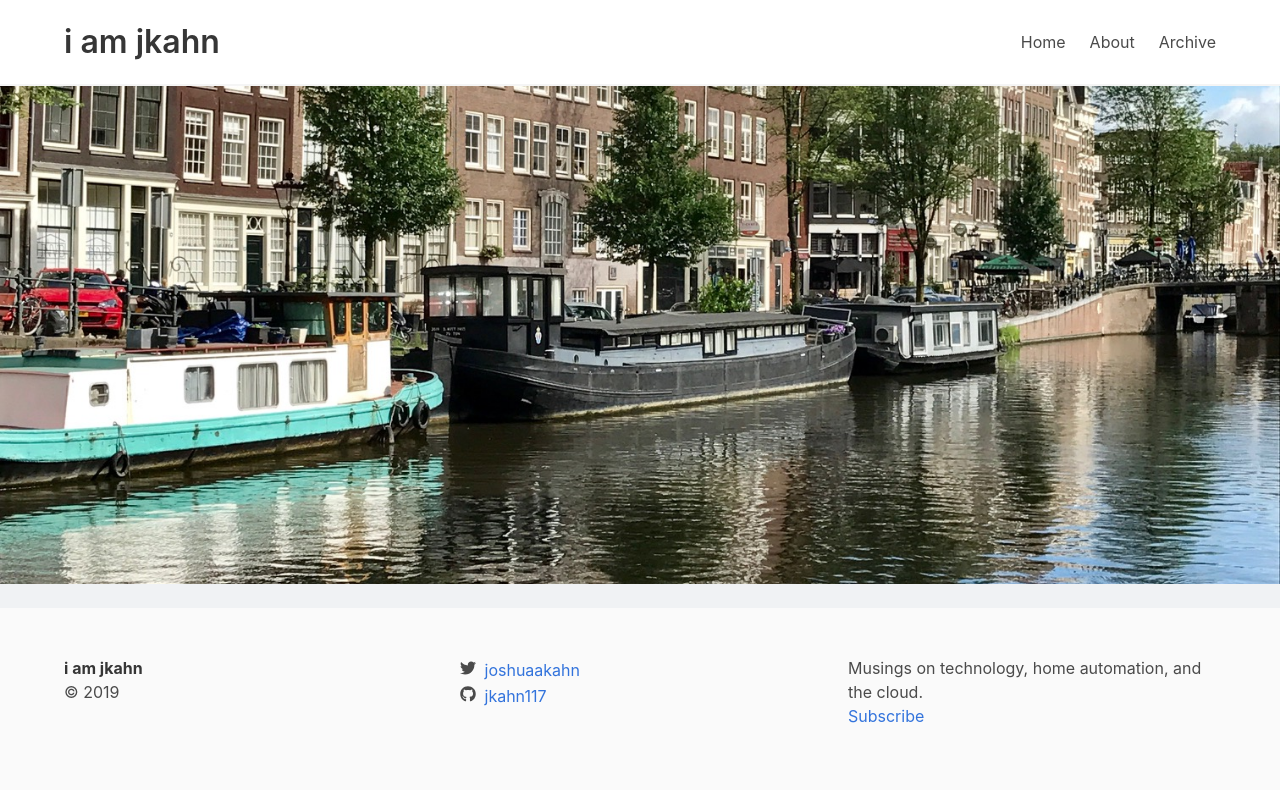
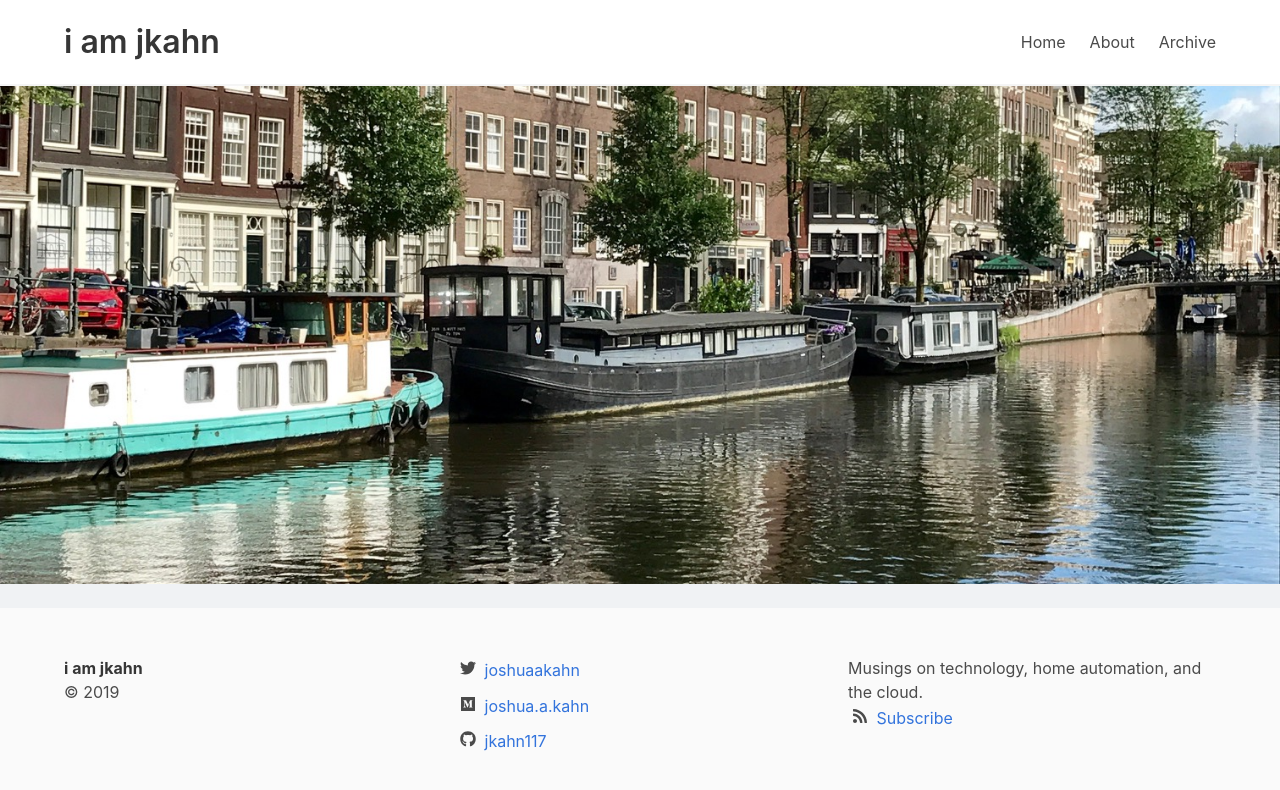
Before and after one commit to jkahn117/iamjkahn-blog, a Jekyll site: the page built from index.md, in a window 1280 px wide. Shown: the top 790 px of the page. Built offline with Jekyll 4.4.1, drawn with Linux system fonts in a browser that asks for light colours; nearby versions of some CDN libraries; the list of posts is cut into pages by our own code.

Commit message:
Footer updates

```diff
--- a/_config.yml
+++ b/_config.yml
@@ -21,6 +21,7 @@ baseurl: "" # the subpath of your site, e.g. /blog
 url: "http://blog.iamjkahn.com"
 twitter_username: joshuaakahn
 github_username:  jkahn117
+medium_username: joshua.a.kahn
 show_excerpts: true
 
 # Pagination
--- a/_includes/footer.html
+++ b/_includes/footer.html
@@ -18,6 +18,14 @@
               </a>
             </li>
           {%- endif -%}
+          {%- if site.medium_username -%}
+            <li>
+              <span class="icon"><i class="fab fa-medium"></i></span>
+              <a href="https://medium.com/@{{ site.medium_username | cgi_escape | escape }}">
+                <span class="username">{{ site.medium_username | escape }}</span>
+              </a>
+            </li>
+          {%- endif -%}
           {%- if site.github_username -%}
             <li>
               <span class="icon"><i class="fab fa-github"></i></span>
@@ -30,7 +38,10 @@
       </div>
       <div class="column one-third">
         <p>{{- site.description | escape -}}</p>
-        <p><a href="{{ "/feed.xml" | relative_url }}">Subscribe</a></p>
+        <p>
+          <span class="icon"><i class="fas fa-rss"></i></span>
+          <a href="{{ "/feed.xml" | relative_url }}">Subscribe</a>
+        </p>
       </div>
     </div>
   </div>
--- a/_sass/iamjkahn/_base.scss
+++ b/_sass/iamjkahn/_base.scss
@@ -93,3 +93,7 @@ article.post .hero-body h1 {
 ul.pagination-list li {
   list-style-type: none;
 }
+
+.footer li {
+  margin-bottom: 0.6rem;
+}
```
